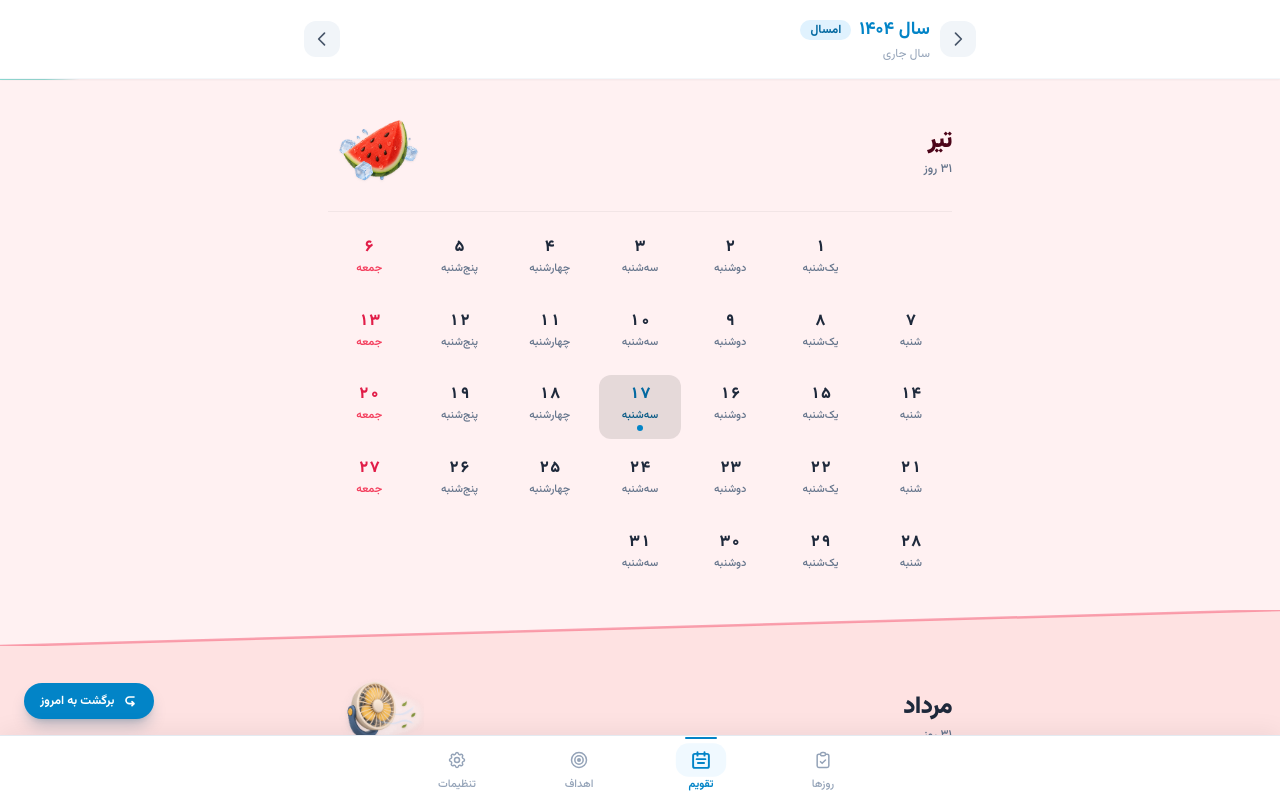
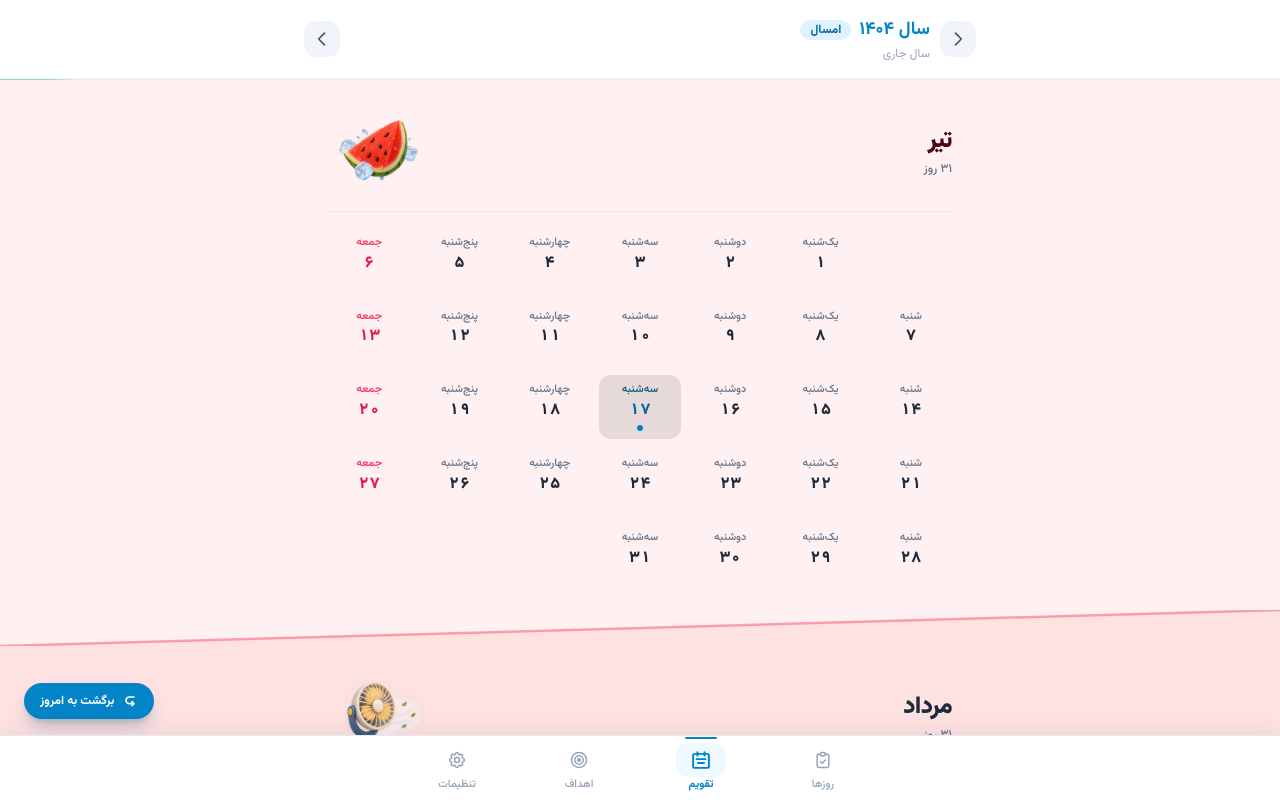
Before and after one commit to mahdiaslami/totea, a Vue app: page /calendar in a window 1280 px wide. Built offline with nearby package versions, Linux system fonts and the light colour scheme.

Commit message:
refactor: update calendar day cell layout
Remove "go to current year" button and adjust day cell display to show weekday names.

```diff
--- a/src/views/CalendarView.vue
+++ b/src/views/CalendarView.vue
@@ -442,16 +442,6 @@ onActivated(() => {
 
         <!-- Next Year Arrow (left side in RTL) -->
         <div class="flex items-center gap-2">
-          <!-- Return to this year button if navigated away -->
-          <button
-            v-if="selectedYear !== currentJalaliYear"
-            type="button"
-            class="rounded-xl bg-sky-50 px-2.5 py-1 text-xs font-semibold text-sky-700 border border-sky-200/80 transition hover:bg-sky-100 active:scale-95 cursor-pointer"
-            @click="selectedYear = currentJalaliYear"
-          >
-            امسال
-          </button>
-
           <!-- Next Year Button (Left arrow in RTL) -->
           <button
             type="button"
@@ -551,9 +541,23 @@ onActivated(() => {
                       :title="`مشاهده ${slot.dayNumber} ${monthData.meta.name}${slot.isToday ? ' (امروز)' : ''}`"
                       @click="goToTimelineDay(slot.pDate!)"
                     >
-                      <!-- Day Number -->
+                      <!-- Weekday Name (Top) -->
                       <span
-                        class="text-sm sm:text-base font-extrabold leading-tight tabular-nums"
+                        class="text-[10px] sm:text-[11px] leading-tight truncate max-w-full font-medium"
+                        :class="[
+                          slot.isToday
+                            ? 'text-sky-800 font-bold'
+                            : slot.isFriday
+                              ? 'text-rose-500 font-semibold'
+                              : 'text-slate-500'
+                        ]"
+                      >
+                        {{ slot.shortWeekdayName }}
+                      </span>
+
+                      <!-- Day Number (Underneath) -->
+                      <span
+                        class="text-sm sm:text-base font-extrabold leading-tight mt-0.5 tabular-nums"
                         :class="[
                           slot.isToday
                             ? 'text-sky-700 font-black'
@@ -563,20 +567,6 @@ onActivated(() => {
                         ]"
                       >
                         {{ toPersianDigits(slot.dayNumber!) }}
-                      </span>
-
-                      <!-- Weekday Name -->
-                      <span
-                        class="text-[10px] sm:text-[11px] leading-tight mt-0.5 truncate max-w-full font-medium"
-                        :class="[
-                          slot.isToday
-                            ? 'text-sky-800 font-bold'
-                            : slot.isFriday
-                              ? 'text-rose-500 font-semibold'
-                              : 'text-slate-500'
-                        ]"
-                      >
-                        {{ slot.shortWeekdayName }}
                       </span>
 
                       <!-- Today indicator and task badge indicators -->
@@ -620,8 +610,22 @@ onActivated(() => {
                       :title="`مشاهده و ویرایش کارهای ${dayWithTask.dayNumber} ${monthData.meta.name}`"
                       @click="goToTimelineDay(dayWithTask.pDate!)"
                     >
+                      <!-- Weekday Name (Top) -->
                       <span
-                        class="text-lg sm:text-xl font-black leading-tight tabular-nums"
+                        class="text-[11px] sm:text-xs font-bold leading-tight truncate max-w-full"
+                        :class="[
+                          dayWithTask.isToday
+                            ? 'text-sky-600 font-bold'
+                            : dayWithTask.isFriday
+                              ? 'text-rose-600'
+                              : 'text-slate-500'
+                        ]"
+                      >
+                        {{ dayWithTask.shortWeekdayName }}
+                      </span>
+                      <!-- Day Number (Underneath) -->
+                      <span
+                        class="text-lg sm:text-xl font-black leading-tight mt-0.5 tabular-nums"
                         :class="[
                           dayWithTask.isToday
                             ? 'text-sky-600'
@@ -631,18 +635,6 @@ onActivated(() => {
                         ]"
                       >
                         {{ toPersianDigits(dayWithTask.dayNumber!) }}
-                      </span>
-                      <span
-                        class="text-[11px] sm:text-xs font-bold leading-tight mt-0.5 truncate max-w-full"
-                        :class="[
-                          dayWithTask.isToday
-                            ? 'text-sky-600 font-bold'
-                            : dayWithTask.isFriday
-                              ? 'text-rose-600'
-                              : 'text-slate-500'
-                        ]"
-                      >
-                        {{ dayWithTask.shortWeekdayName }}
                       </span>
 
                       <!-- Today pill if this is today -->
```
